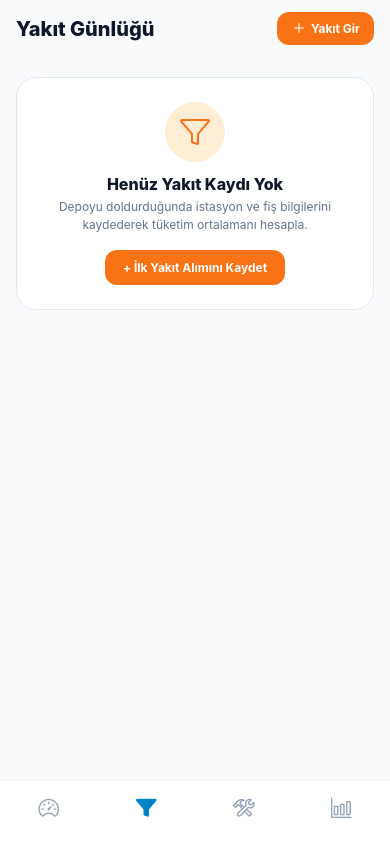
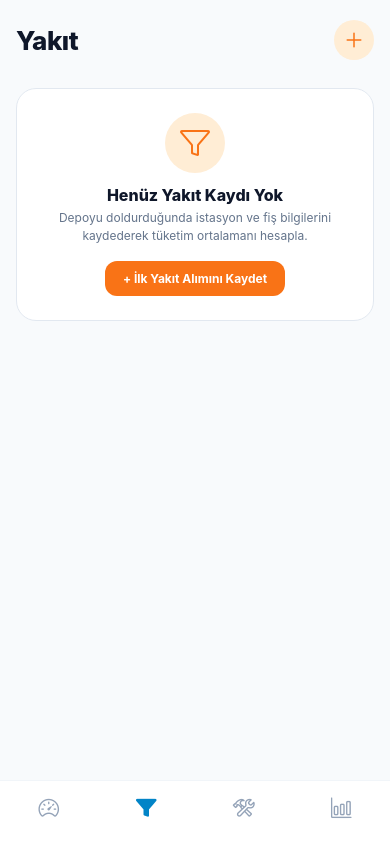
Before and after one commit to MehmetKoc1411/auto-log, a React Native app: screen /FuelTab in a window 390 px wide. Built offline with nearby package versions, Linux system fonts and the light colour scheme; what react-native-calendars would draw is missing.

Commit message:
refactor: apply native large titles and sleek circular add buttons for clean mobile UI

```diff
--- a/src/screens/AnalyticsScreen.tsx
+++ b/src/screens/AnalyticsScreen.tsx
@@ -107,20 +107,9 @@ export const AnalyticsScreen = () => {
 
   return (
     <View style={[styles.container, { paddingTop: insets.top + SPACING.sm }]}>
-      {/* Sade ve Kompakt Header */}
+      {/* Sade, Ferah & Büyük Başlık */}
       <View style={styles.header}>
-        <Text style={styles.title}>Tüketim Analizi</Text>
-        {vehicle && (
-          <View style={styles.vehicleBadge}>
-            <Ionicons
-              name={isEV ? 'flash' : 'car-sport'}
-              size={12}
-              color={isEV ? '#059669' : COLORS.primary}
-              style={{ marginRight: 4 }}
-            />
-            <Text style={styles.vehicleBadgeText}>{vehicle.plate}</Text>
-          </View>
-        )}
+        <Text style={styles.title}>Analiz</Text>
       </View>
 
       <ScrollView
@@ -245,35 +234,18 @@ const styles = StyleSheet.create({
     backgroundColor: COLORS.background,
   },
   header: {
-    flexDirection: 'row',
-    justifyContent: 'space-between',
-    alignItems: 'center',
     paddingHorizontal: SPACING.md,
-    paddingBottom: SPACING.sm,
+    paddingTop: SPACING.xs,
+    paddingBottom: SPACING.md,
   },
   title: {
-    fontSize: 20,
+    fontSize: 26,
     fontWeight: '800',
     color: COLORS.textPrimary,
-  },
-  vehicleBadge: {
-    flexDirection: 'row',
-    alignItems: 'center',
-    backgroundColor: '#F1F5F9',
-    paddingHorizontal: 8,
-    paddingVertical: 4,
-    borderRadius: 8,
-    borderWidth: 1,
-    borderColor: COLORS.border,
-  },
-  vehicleBadgeText: {
-    fontSize: 11,
-    fontWeight: '700',
-    color: COLORS.textSecondary,
+    letterSpacing: -0.5,
   },
   content: {
     paddingHorizontal: SPACING.md,
-    paddingTop: SPACING.xs,
   },
   emptyCard: {
     backgroundColor: COLORS.card,
--- a/src/screens/FuelScreen.tsx
+++ b/src/screens/FuelScreen.tsx
@@ -165,29 +165,15 @@ export const FuelScreen = () => {
 
   return (
     <View style={[styles.container, { paddingTop: insets.top + SPACING.sm }]}>
-      {/* Yenilenmiş Kompakt Header */}
+      {/* Ultra Minimal & Şık Header */}
       <View style={styles.header}>
-        <View style={styles.headerLeft}>
-          <Text style={styles.title}>{isEV ? 'Şarj Günlüğü' : 'Yakıt Günlüğü'}</Text>
-          {vehicle && (
-            <View style={styles.vehicleBadge}>
-              <Ionicons
-                name={isEV ? 'flash' : 'car-sport'}
-                size={12}
-                color={isEV ? '#059669' : COLORS.primary}
-                style={{ marginRight: 4 }}
-              />
-              <Text style={styles.vehicleBadgeText}>{vehicle.plate}</Text>
-            </View>
-          )}
-        </View>
+        <Text style={styles.title}>{isEV ? 'Şarj' : 'Yakıt'}</Text>
         <TouchableOpacity
-          style={[styles.quickAddBtn, isEV && { backgroundColor: '#059669' }]}
+          style={[styles.iconAddBtn, isEV && { backgroundColor: '#ECFDF5' }]}
           onPress={openAddModal}
-          activeOpacity={0.8}
+          activeOpacity={0.7}
         >
-          <Ionicons name={isEV ? 'flash' : 'add'} size={16} color="#FFFFFF" />
-          <Text style={styles.quickAddBtnText}>{isEV ? 'Şarj Ekle' : 'Yakıt Gir'}</Text>
+          <Ionicons name="add" size={24} color={isEV ? '#059669' : COLORS.secondary} />
         </TouchableOpacity>
       </View>
 
@@ -476,50 +462,25 @@ const styles = StyleSheet.create({
     justifyContent: 'space-between',
     alignItems: 'center',
     paddingHorizontal: SPACING.md,
-    paddingBottom: SPACING.sm,
-  },
-  headerLeft: {
-    flexDirection: 'row',
-    alignItems: 'center',
-    gap: 8,
+    paddingTop: SPACING.xs,
+    paddingBottom: SPACING.md,
   },
   title: {
-    fontSize: 20,
+    fontSize: 26,
     fontWeight: '800',
     color: COLORS.textPrimary,
+    letterSpacing: -0.5,
   },
-  vehicleBadge: {
-    flexDirection: 'row',
+  iconAddBtn: {
+    width: 40,
+    height: 40,
+    borderRadius: 20,
+    backgroundColor: COLORS.secondaryLight,
+    justifyContent: 'center',
     alignItems: 'center',
-    backgroundColor: '#F1F5F9',
-    paddingHorizontal: 8,
-    paddingVertical: 4,
-    borderRadius: 8,
-    borderWidth: 1,
-    borderColor: COLORS.border,
-  },
-  vehicleBadgeText: {
-    fontSize: 11,
-    fontWeight: '700',
-    color: COLORS.textSecondary,
-  },
-  quickAddBtn: {
-    flexDirection: 'row',
-    alignItems: 'center',
-    backgroundColor: COLORS.secondary,
-    paddingHorizontal: 14,
-    paddingVertical: 8,
-    borderRadius: 12,
-  },
-  quickAddBtnText: {
-    color: '#FFFFFF',
-    fontWeight: '700',
-    fontSize: 12,
-    marginLeft: 4,
   },
   content: {
     paddingHorizontal: SPACING.md,
-    paddingTop: SPACING.xs,
   },
   emptyCard: {
     backgroundColor: COLORS.card,
--- a/src/screens/ServiceScreen.tsx
+++ b/src/screens/ServiceScreen.tsx
@@ -186,20 +186,11 @@ export const ServiceScreen = () => {
 
   return (
     <View style={[styles.container, { paddingTop: insets.top + SPACING.sm }]}>
-      {/* Yenilenmiş Kompakt Header */}
+      {/* Ultra Minimal & Şık Header */}
       <View style={styles.header}>
-        <View style={styles.headerLeft}>
-          <Text style={styles.title}>Bakım & Masraflar</Text>
-          {vehicle && (
-            <View style={styles.vehicleBadge}>
-              <Ionicons name="car-sport" size={12} color={COLORS.primary} style={{ marginRight: 4 }} />
-              <Text style={styles.vehicleBadgeText}>{vehicle.plate}</Text>
-            </View>
-          )}
-        </View>
-        <TouchableOpacity style={styles.quickAddBtn} onPress={openAddModal} activeOpacity={0.8}>
-          <Ionicons name="add" size={16} color="#FFFFFF" />
-          <Text style={styles.quickAddBtnText}>İşlem Gir</Text>
+        <Text style={styles.title}>Bakım</Text>
+        <TouchableOpacity style={styles.iconAddBtn} onPress={openAddModal} activeOpacity={0.7}>
+          <Ionicons name="add" size={24} color={COLORS.primary} />
         </TouchableOpacity>
       </View>
 
@@ -510,50 +501,25 @@ const styles = StyleSheet.create({
     justifyContent: 'space-between',
     alignItems: 'center',
     paddingHorizontal: SPACING.md,
-    paddingBottom: SPACING.sm,
-  },
-  headerLeft: {
-    flexDirection: 'row',
-    alignItems: 'center',
-    gap: 8,
+    paddingTop: SPACING.xs,
+    paddingBottom: SPACING.md,
   },
   title: {
-    fontSize: 20,
+    fontSize: 26,
     fontWeight: '800',
     color: COLORS.textPrimary,
+    letterSpacing: -0.5,
   },
-  vehicleBadge: {
-    flexDirection: 'row',
+  iconAddBtn: {
+    width: 40,
+    height: 40,
+    borderRadius: 20,
+    backgroundColor: COLORS.primaryLight,
+    justifyContent: 'center',
     alignItems: 'center',
-    backgroundColor: '#F1F5F9',
-    paddingHorizontal: 8,
-    paddingVertical: 4,
-    borderRadius: 8,
-    borderWidth: 1,
-    borderColor: COLORS.border,
-  },
-  vehicleBadgeText: {
-    fontSize: 11,
-    fontWeight: '700',
-    color: COLORS.textSecondary,
-  },
-  quickAddBtn: {
-    flexDirection: 'row',
-    alignItems: 'center',
-    backgroundColor: COLORS.primary,
-    paddingHorizontal: 14,
-    paddingVertical: 8,
-    borderRadius: 12,
-  },
-  quickAddBtnText: {
-    color: '#FFFFFF',
-    fontWeight: '700',
-    fontSize: 12,
-    marginLeft: 4,
   },
   content: {
     paddingHorizontal: SPACING.md,
-    paddingTop: SPACING.xs,
   },
   emptyCard: {
     backgroundColor: COLORS.card,
```
